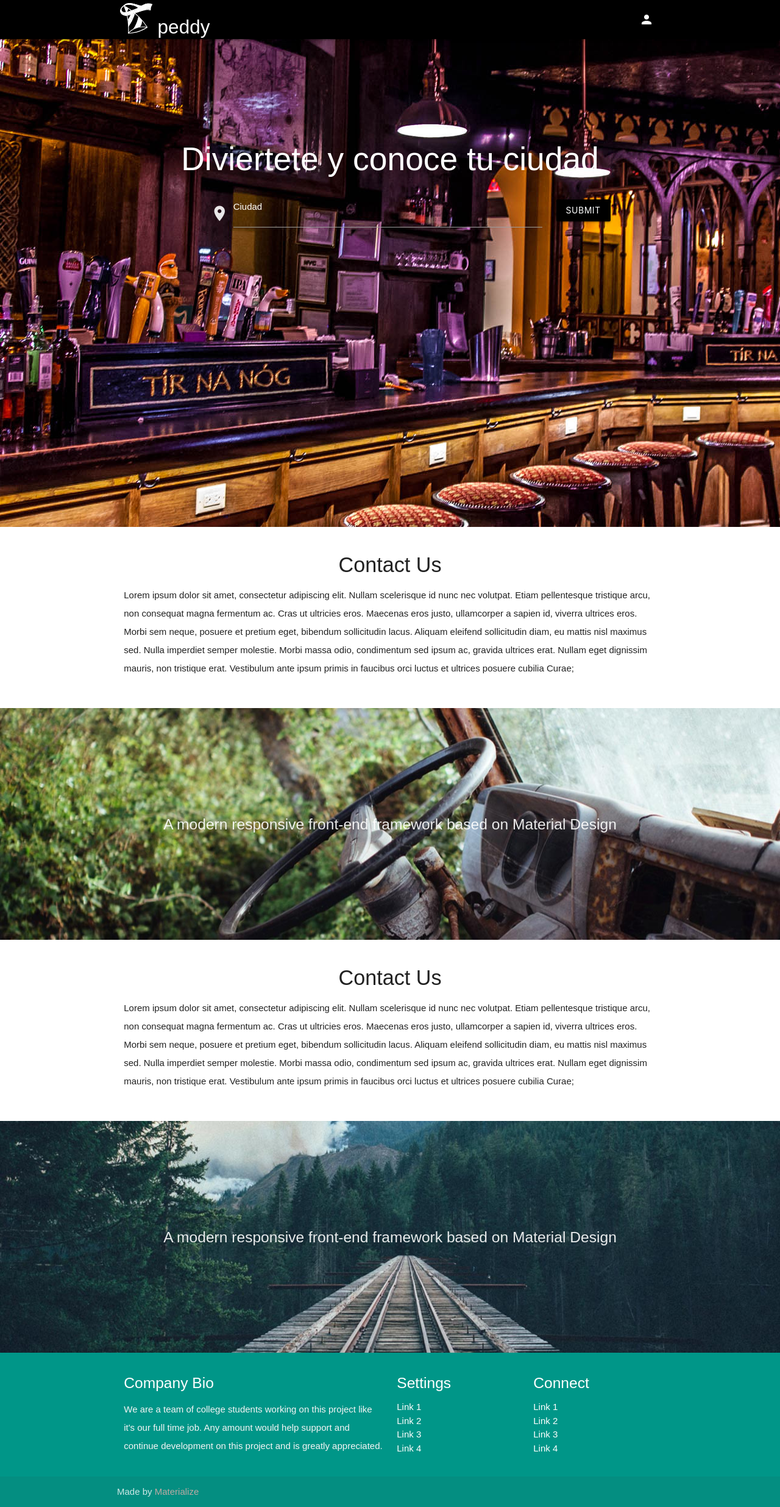
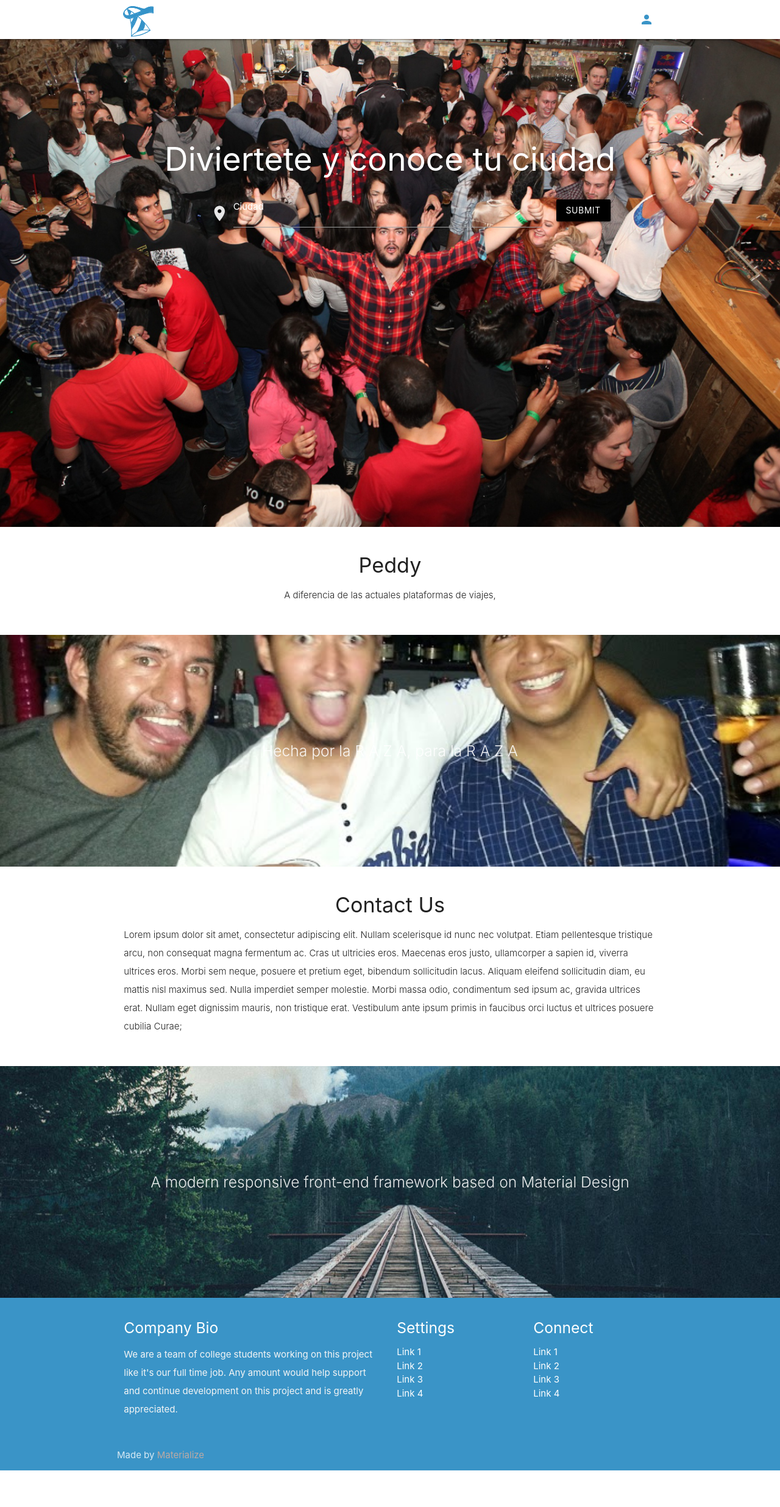
Before and after one commit to RamonRomeroQro/DeJodido, a Django app: template landing/templates/landing/index.html in a window 1280 px wide. Shown: the whole page at 61% size. After the commit the page ends 2411 px from the top, so only its background shows below. Run offline with Django 3.2, Linux system fonts and the light colour scheme; the template is opened without the code that fills it, so the values that code supplies are empty.

Commit message:
ui-design accounts logo

```diff
--- a/landing/templates/landing/index.html
+++ b/landing/templates/landing/index.html
@@ -6,80 +6,17 @@
 <script type="text/javascript" src="http://code.jquery.com/jquery.min.js"></script>
 
 
-<script type="text/javascript">
-    var nav = null;
-    function requestPosition() {
-        if (nav == null) {
-            nav = window.navigator;
-        }
-        var geoloc = nav.geolocation;
-        if (geoloc != null) {
-            geoloc.getCurrentPosition(successCallback, errorCallback);
-        }
-    }
-    function successCallback(position) {
-        document.getElementById("latitude").value =
-            position.coords.latitude;
-        document.getElementById("longitude").value =
-            position.coords.longitude;
-    }
-    function errorCallback(error) {
-        var strMessage = "";
-        // Check for known errors
-        switch (error.code) {
-            case error.PERMISSION_DENIED:
-                strMessage = "Access to your location is turned off. "  +
-                    "Change your settings to turn it back on.";
-                break;
-            case error.POSITION_UNAVAILABLE:
-                strMessage = "Data from location services is " +
-                    "currently unavailable.";
-                break;
-            case error.TIMEOUT:
-                strMessage = "Location could not be determined " +
-                    "within a specified timeout period.";
-                break;
-            default:
-                break;
-        }
-        document.getElementById("status").innerHTML = strMessage;
-    }
-
-  // Or with jQuery
-
-
-/// AQUI EL JQUERY AJAX PARA RECUPERAR LOS NOMBRES DE CIUDADES, CHECA: def listaciudades(request) en view.py
-
-  $(document).ready(function(){
-     $.ajax({
-                url: '/ajax/get_ciudades/',
-                data: {},
-                dataType: 'json',
-                success: function (data) {
-
-                    $('input.autocomplete').autocomplete({
-                      data : data
-                    });
-
-                }
-              });
-  });
-
-</script>
-
-
 
 {% extends "base.html" %}
 {% load staticfiles %}
 {% block content %}
 
       {% include 'navbar.html' %}
-
-<div id="index-banner" class="parallax-container" style="height: 100vh">
-    <div class="section no-pad-bot"  >
-      <div class="container" >
+<div id="index-banner" class="parallax-container full">
+    <div class="section no-pad-bot">
+        <div class="container">
             <br><br>
-        <h2 class="header center white-text text-lighten-2">  <br><br>Diviertete y conoce tu ciudad</h2>
+            <h2 class="header center white-text text-lighten-2"> <br><br>Diviertete y conoce tu ciudad</h2>
 
             <form class="container flex" method="POST" enctype="multipart/form-data" novalidate>
                 {% csrf_token %}
@@ -138,8 +75,9 @@
         <div class="row">
             <div class="col s12 center">
                 <h3><i class="mdi-content-send brown-text"></i></h3>
-          <h4>Contact Us</h4>
-          <p class="left-align light">Lorem ipsum dolor sit amet, consectetur adipiscing elit. Nullam scelerisque id nunc nec volutpat. Etiam pellentesque tristique arcu, non consequat magna fermentum ac. Cras ut ultricies eros. Maecenas eros justo, ullamcorper a sapien id, viverra ultrices eros. Morbi sem neque, posuere et pretium eget, bibendum sollicitudin lacus. Aliquam eleifend sollicitudin diam, eu mattis nisl maximus sed. Nulla imperdiet semper molestie. Morbi massa odio, condimentum sed ipsum ac, gravida ultrices erat. Nullam eget dignissim mauris, non tristique erat. Vestibulum ante ipsum primis in faucibus orci luctus et ultrices posuere cubilia Curae;</p>
+
+                <h4>Peddy</h4>
+                <p class="center-align light">A diferencia de las actuales plataformas de viajes, </p>
             </div>
         </div>
 
@@ -149,7 +87,7 @@
     <div class="section no-pad-bot">
         <div class="container">
             <div class="row center">
-          <h5 class="header col s12 light">A modern responsive front-end framework based on Material Design</h5>
+                <h5 class="header col s12 light">Hecha por la R A Z A, para la R A Z A</h5>
             </div>
         </div>
     </div>
@@ -163,7 +101,9 @@
             <div class="col s12 center">
                 <h3><i class="mdi-content-send brown-text"></i></h3>
                 <h4>Contact Us</h4>
-          <p class="left-align light">Lorem ipsum dolor sit amet, consectetur adipiscing elit. Nullam scelerisque id nunc nec volutpat. Etiam pellentesque tristique arcu, non consequat magna fermentum ac. Cras ut ultricies eros. Maecenas eros justo, ullamcorper a sapien id, viverra ultrices eros. Morbi sem neque, posuere et pretium eget, bibendum sollicitudin lacus. Aliquam eleifend sollicitudin diam, eu mattis nisl maximus sed. Nulla imperdiet semper molestie. Morbi massa odio, condimentum sed ipsum ac, gravida ultrices erat. Nullam eget dignissim mauris, non tristique erat. Vestibulum ante ipsum primis in faucibus orci luctus et ultrices posuere cubilia Curae;</p>
+                <p class="left-align light">Lorem ipsum dolor sit amet, consectetur adipiscing elit. Nullam scelerisque id nunc nec volutpat. Etiam pellentesque tristique arcu, non consequat magna fermentum ac. Cras ut ultricies eros. Maecenas eros justo, ullamcorper a sapien id,
+                    viverra ultrices eros. Morbi sem neque, posuere et pretium eget, bibendum sollicitudin lacus. Aliquam eleifend sollicitudin diam, eu mattis nisl maximus sed. Nulla imperdiet semper molestie. Morbi massa odio, condimentum sed ipsum
+                    ac, gravida ultrices erat. Nullam eget dignissim mauris, non tristique erat. Vestibulum ante ipsum primis in faucibus orci luctus et ultrices posuere cubilia Curae;</p>
             </div>
         </div>
 
--- a/static/css/style.css
+++ b/static/css/style.css
@@ -78,7 +78,49 @@
 
 }
 
-*, html, html>*, html>*>*{
-font-family: 'Montserrat', sans-serif;!important;
+
+
+.full{
+  height: 100vh
+}
+
+#back-login{
+  background-image: url("../images/login.jpg");
+    background-size: 100% auto;
 
 }
+
+
+.logo-black-small{
+  background-image: url("../svg/peddy-black.svg");
+  height: 50px;
+  width: 50px;
+  background-size: auto 100%;
+}
+
+
+.logo-white-small {
+  background-image: url("../svg/peddy-white.svg");
+  height: 50px;
+  width: 50px;
+  background-size: auto 100%;
+}
+
+
+.logo-blue-small{
+  background-image: url("../svg/peddy-blue.svg");
+  height: 50px;
+  width: 50px;
+  background-size: auto 100%;
+    margin: 10px;
+
+
+}
+
+#footer-blue, #footer-blue>*, #footer-blue>*>*, .teal, .teal>* {
+  background-color: #3a94c7;
+}
+
+i.icon-blue{
+  color:#3a94c7;
+}
--- a/templates/base.html
+++ b/templates/base.html
@@ -16,6 +16,9 @@
   <link   href="{% static 'css/materialize.css' %}" type="text/css" rel="stylesheet" media="screen,projection"/>
     <link rel="stylesheet" href="https://cdnjs.cloudflare.com/ajax/libs/materialize/1.0.0-beta/css/materialize.min.css">
   <link href="{% static 'css/style.css' %}"type="text/css" rel="stylesheet" media="screen,projection"/>
+      <script src="{% static 'js/init.js' %}"></script>
+
+
 
 </head>
 <body>
--- a/templates/footer.html
+++ b/templates/footer.html
@@ -1,5 +1,5 @@
 
-  <footer class="page-footer teal">
+  <footer class="page-footer " id="footer-blue">
     <div class="container">
       <div class="row">
         <div class="col l6 s12">
--- a/templates/navbar.html
+++ b/templates/navbar.html
@@ -1,16 +1,12 @@
 {% load staticfiles %}
-<nav class="black" role="navigation">
+<nav class="white" role="navigation">
     <div class="nav-wrapper container">
       <a id="logo-container" href="{% url 'landing:landing' %}" class="brand-logo white-text">
-          <div class="logo" style="padding: 5px;">
-                        <img src="{% static 'svg/peddy-white.svg' %}" style="    height: 50px;"> peddy
-
-
-          </div>
+          <div class="logo-blue-small" ></div>
 
       </a>
       <ul class="right hide-on-med-and-down">
-        <li><a href="#">  <i class="material-icons icon-white">person</i></a></li>
+        <li><a href="#">  <i class="material-icons icon-blue">person</i></a></li>
       </ul>
 
       <ul id="nav-mobile" class="sidenav">
```
Also changed, not shown: accounts.txt (+14 -0 lines), static/js/init.js (+59 -0 lines), templates/registration/login.html (+32 -28 lines), README.md, static/images/background2.jpg, static/images/cover.jpg, static/images/log-fb.png (added), static/images/login.jpg (added), static/images/peddy-blue.jpg (added). Lines whose indentation alone changed are shown as unchanged.
